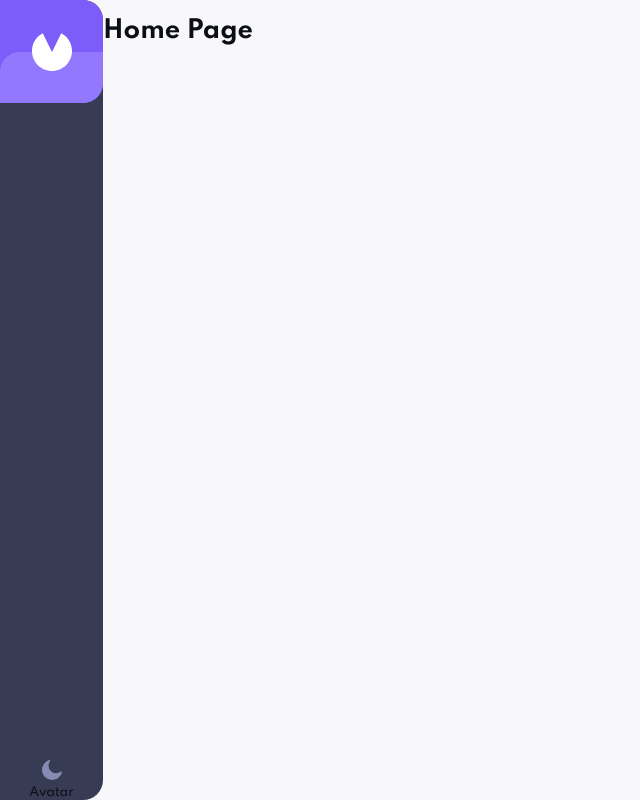
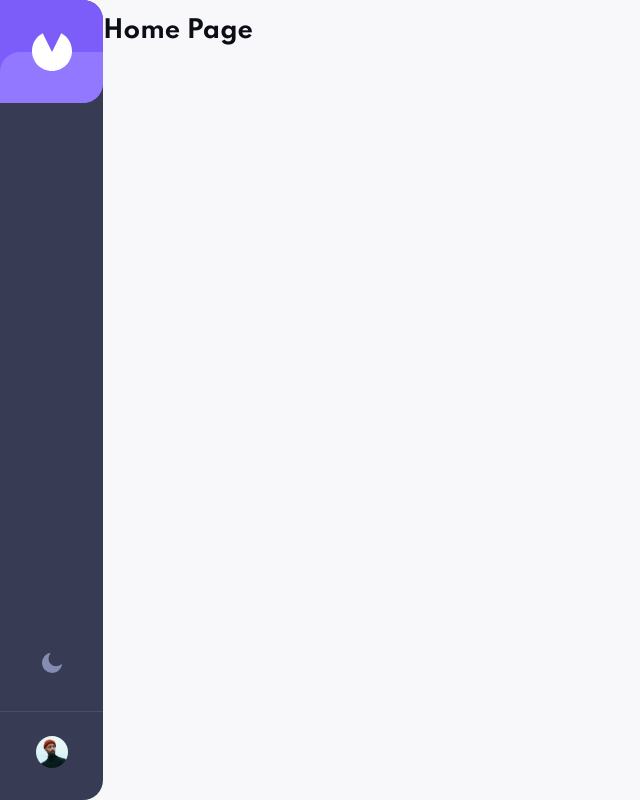
Before and after one commit to brunocs90/invoice-app, a React (Vite) app: page / in a window 1280 px wide. Shown: the whole page, without its empty margins (0-640 px from the left). Built offline with nearby package versions, Linux system fonts and the light colour scheme.

Commit message:
using separator and new avatar

```diff
--- a/src/components/Avatar/index.tsx
+++ b/src/components/Avatar/index.tsx
@@ -1,12 +1,10 @@
 import avatar from '../../assets/image-avatar.jpg';
-import { AvatarContainer, AvatarHolder, AvatarImage } from './styles';
+import { AvatarContainer, AvatarImage } from './styles';
 
 export function Avatar() {
     return (
         <AvatarContainer>
-            <AvatarHolder>
-                <AvatarImage src={avatar} alt="User profile picture" />
-            </AvatarHolder>
+            <AvatarImage src={avatar} alt="User profile picture" />
         </AvatarContainer>
     );
 }
--- a/src/components/Avatar/styles.ts
+++ b/src/components/Avatar/styles.ts
@@ -1,42 +1,15 @@
 import styled from 'styled-components';
 
-const borderColor = '#494e6e';
-
 export const AvatarContainer = styled.div`
-    padding: 0 1.5rem;
+    width: 32px;
+    height: 32px;
     display: flex;
-    border-left: 1px solid ${borderColor};
-    /* border: solid white; */
-
-    @media screen and (min-width: 1200px) {
-        position: absolute;
-        bottom: 0;
-        left: 0;
-        width: 100%;
-        padding: 1.5rem;
-        border-left: none;
-        border-top: 1px solid ${borderColor};
-        margin: 0;
-        border: solid pink;
-    }
-`;
-
-export const AvatarHolder = styled.div`
-    margin: auto;
-    width: 2rem;
-    height: 2rem;
     border-radius: 50%;
-    overflow: hidden;
-    flex-shrink: 0;
-
-    @media screen and (min-width: 1200px) {
-        width: 2.5rem;
-        height: 2.5rem;
-    }
 `;
 
 export const AvatarImage = styled.img`
     width: 100%;
     height: 100%;
     object-fit: cover;
+    border-radius: 50%;
 `;
--- a/src/components/Header/index.tsx
+++ b/src/components/Header/index.tsx
@@ -1,6 +1,7 @@
 import { HeaderContainer } from './styles';
 
 import imageLogo from '../../assets/logo.svg';
+import { Avatar } from '../Avatar';
 import { ThemeToggle } from '../ThemeToggle';
 
 export function Header() {
@@ -9,7 +10,8 @@ export function Header() {
             <img className="logo" src={imageLogo} alt="Invoice app logo" />
             <div className="toggle-avatar">
                 <ThemeToggle />
-                <div>Avatar</div>
+                <div className="separator"></div>
+                <Avatar />
             </div>
         </HeaderContainer>
     );
--- a/src/components/Header/styles.ts
+++ b/src/components/Header/styles.ts
@@ -2,7 +2,6 @@ import styled from 'styled-components';
 import { DEVICE_SIZE } from '../../constants';
 
 export const HeaderContainer = styled.header`
-    /* border: solid yellow; */
     display: flex;
     flex-direction: row;
     background-color: ${({ theme }) => theme.header.bg};
@@ -18,7 +17,6 @@ export const HeaderContainer = styled.header`
         display: flex;
         width: 6.438rem;
         height: 6.438rem;
-        /* border: solid blue; */
         @media screen and (min-width: ${DEVICE_SIZE.lg}) {
             height: auto;
         }
@@ -28,11 +26,26 @@ export const HeaderContainer = styled.header`
         display: flex;
         justify-content: end;
         align-items: center;
-        /* border: solid white; */
+        padding-right: 32px;
 
         @media screen and (min-width: ${DEVICE_SIZE.lg}) {
             height: 100%;
             flex-direction: column;
+            padding-bottom: 32px;
+            padding-right: 0;
+        }
+    }
+
+    .separator {
+        width: 1px;
+        height: 100%;
+        background-color: #494e6e;
+        margin: 0 32px;
+
+        @media screen and (min-width: ${DEVICE_SIZE.lg}) {
+            width: 100%;
+            height: 1px;
+            margin: 32px 0 24px 0;
         }
     }
 `;
--- a/src/components/ThemeToggle/styles.ts
+++ b/src/components/ThemeToggle/styles.ts
@@ -9,15 +9,10 @@ export const ButtonContainer = styled.button`
     display: flex;
     align-items: center;
     justify-content: center;
-    margin-left: auto;
-    margin-right: 1.4375rem;
     align-self: center;
     color: ${({ theme }) => theme.themeToggleButton.color};
     /* border: solid purple; */
     &:hover {
         color: ${({ theme }) => theme.themeToggleButton.hover.color};
     }
-    @media screen and (min-width: 1200px) {
-        margin: 0 auto;
-    }
 `;
```
